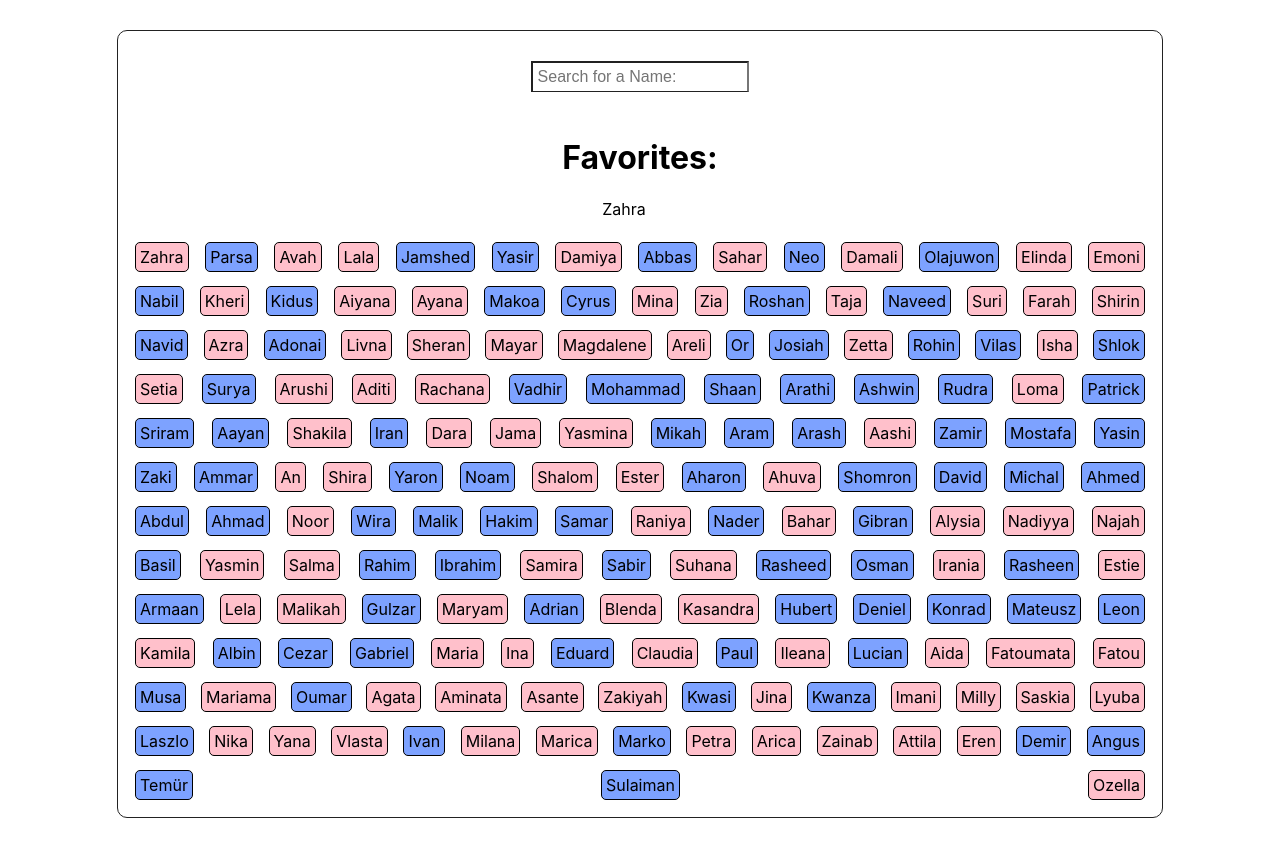
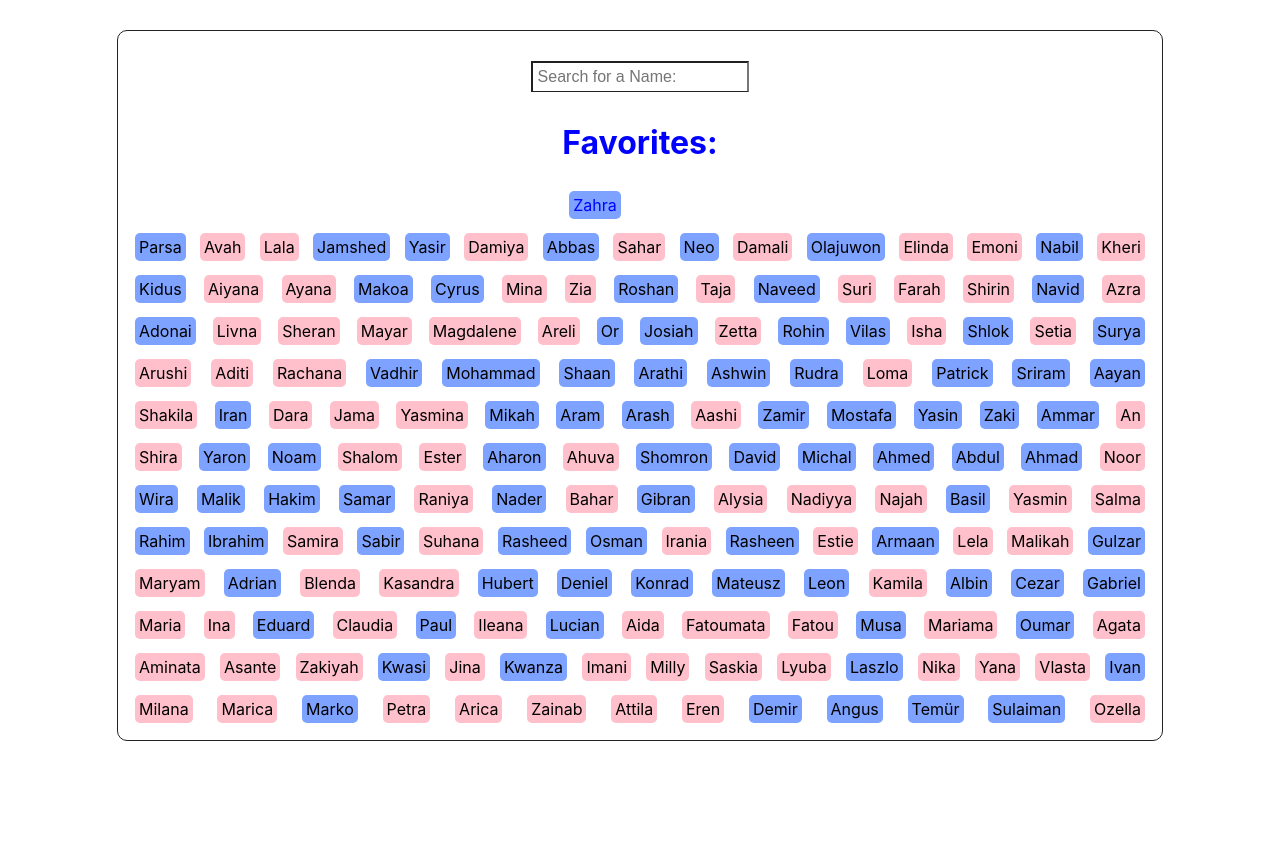
Before and after one commit to AdrianIlovan/baby-names-react, a React (Create React App) app: page / in a window 1280 px wide. Both pictures are taken after a click on the element "Zahra". After the commit the page ends 800 px from the top, so only its background shows below. Built offline with nearby package versions, Linux system fonts and the light colour scheme.

Commit message:
Level 3 Done

```diff
--- a/src/App.css
+++ b/src/App.css
@@ -13,7 +13,7 @@
 
 .search-bar {
   width: 20%;
-  margin-bottom: 25px;
+  margin-bottom: 10px;
   margin-top: 20px;
   border-bottom: 1px solid #222;
   padding: 5px;
@@ -27,18 +27,43 @@
   cursor: pointer;
 }
 
-.male-names p {
+.male-names p,
+.female-names p {
   margin: 7px;
-  border: 1px solid black;
-  background-color: rgb(125, 162, 255);
-  padding:4px;
+  padding: 4px;
   border-radius: 5px;
 }
 
+.male-names p {
+  background-color: rgb(125, 162, 255);
+  border: none;
+}
+
 .female-names p {
+  background-color: pink;
+  border: none;
+}
+
+.favorites {
+ color: blue;
+}
+
+.favorite-names {
+  display: flex;
+}
+
+.favorite-names .male-names p,
+.favorite-names .female-names p {
   margin: 7px;
-  border: 1px solid black;
-  padding:4px;
-  background-color:pink;
+  padding: 4px;
   border-radius: 5px;
+  border: none;
 }
+
+.favorite-names .male-names p {
+  background-color: rgb(125, 162, 255);
+}
+
+.favorite-names .female-names p {
+  background-color: pink;
+}
--- a/src/BabyNames.js
+++ b/src/BabyNames.js
@@ -5,27 +5,43 @@ import Favorites from "./Favorites";
 const BabyNames = () => {
   const [search, setSearch] = useState("");
   const [favorites, setFavorites] = useState([]);
+  const [filteredItems, setFilteredItems] = useState(babyNamesData);
+
+  const handleSearchChange = (e) => {
+    const searchValue = e.target.value;
+    setSearch(searchValue);
 
     const filteredItems = babyNamesData.filter(item =>
-      item.name.toLowerCase().includes(search.toLowerCase())
+      item.name.toLowerCase().includes(searchValue.toLowerCase())
     );
+    setFilteredItems(filteredItems);
+  };
 
   const addToFavorites = (name) => {
-      setFavorites([...favorites, name]);
+    setFavorites(prevFavorites => [...prevFavorites, name]);
+    setFilteredItems(prevFilteredItems =>
+      prevFilteredItems.filter(item => item.name !== name)
+    );
+  };
+
+  const removeFromFavorites = (name) => {
+    setFilteredItems(prevFilteredItems => [...prevFilteredItems, { name }]);
+    setFavorites(prevFavorites =>
+      prevFavorites.filter(favorite => favorite !== name)
+    );
   };
 
   return (
     <div className="container">
-
       <input
         className="search-bar"
         type="text"
         placeholder="Search for a Name:"
         value={search}
-          onChange={(e) => setSearch(e.target.value)}
-        ></input>
-        <div>
-          <Favorites favorites = {favorites}/>
+        onChange={handleSearchChange}
+      />
+      <div className="favorites">
+        <Favorites favorites={favorites} removeFromFavorites={removeFromFavorites} addToFavorites={addToFavorites} />
       </div>
       <div className="names">
         {filteredItems.map(item => (
@@ -38,7 +54,6 @@ const BabyNames = () => {
           </div>
         ))}
       </div>
-
     </div>
   );
 };
--- a/src/Favorites.js
+++ b/src/Favorites.js
@@ -1,16 +1,26 @@
 import React from "react";
 
-const Favorites = ({favorites}) => {
-    return (
-        <div className="favorites">
-            <h1>Favorites: </h1>
-            <ul>
-                {favorites.map((name, index) => (
-                <div key={index}>{name}</div>
-                ))}
-            </ul>
+const Favorites = ({ favorites, removeFromFavorites, addToFavorites }) => {
+  return (
+    <div className="favorites">
+      <h1>Favorites:</h1>
+      {favorites.length > 0 ? (
+        <div className="favorite-names">
+          {favorites.map((name, index) => (
+            <div
+              key={index}
+              className={index % 2 === 0 ? "male-names" : "female-names"}
+              onClick={() => removeFromFavorites(name)}
+            >
+              <p>{name}</p>
+            </div>
+          ))}
         </div>
-    )
-}
+      ) : (
+        <p>No favorites selected yet.</p>
+      )}
+    </div>
+  );
+};
 
 export default Favorites;
```
Lines whose indentation alone changed are shown as unchanged.
